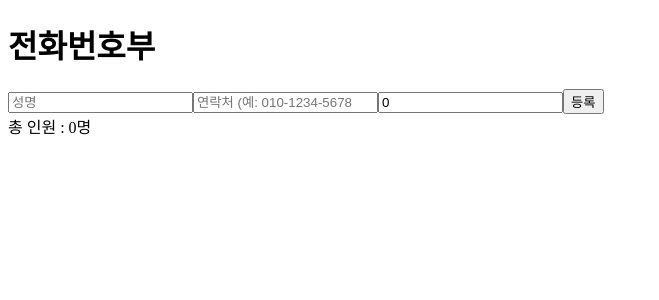
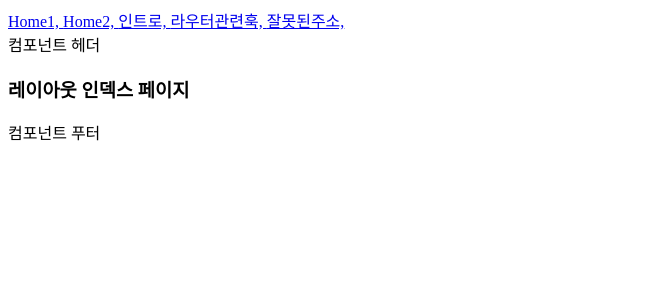
Before and after one commit to ericj706/2026_React, a React (Vite) app: page /intro in a window 1280 px wide. Shown: the top 300 px of the page, without its empty margins (0-659 px from the left). Built offline with nearby package versions, Linux system fonts and the light colour scheme.

Commit message:
day04_11:30

```diff
--- a/package.json
+++ b/package.json
@@ -11,7 +11,8 @@
   },
   "dependencies": {
     "react": "^19.2.8",
-    "react-dom": "^19.2.8"
+    "react-dom": "^19.2.8",
+    "react-router-dom": "^7.18.4"
   },
   "devDependencies": {
     "@babel/core": "^7.29.7",
--- /dev/null
+++ b/src/example/day04/App.jsx
@@ -0,0 +1,20 @@
+import { Route, Routes } from "react-router-dom";
+import Home from "./Home";
+import TopNavi from "./TopNavi";
+import NotFound from "./NotFound";
+import CommonLayout from "./CommonLayout";
+import LayoutIndex from "./LayoutIndex";
+
+export default function App( props ){
+    return (<>
+        <TopNavi></TopNavi>
+        <Routes> {/* 여기에 들어가는 경로들은 주소정의에 따라 렌더링 */}
+            <Route path="/" element={ <Home/> } />
+            <Route path="/intro" element={ <CommonLayout/>} >
+                <Route index element={ <LayoutIndex /> } />
+            </Route>
+            <Route path="*" element={ <NotFound/> } />
+        </Routes>
+    </>)
+}
+// <Route path="/도메인이후주소정의" element={ <컴포넌트/> } />
--- /dev/null
+++ b/src/example/day04/CommonLayout.jsx
@@ -0,0 +1,11 @@
+import { Outlet } from  "react-router-dom";
+
+export default function CommonLayout (props) {
+    return (<>
+        <div> 컴포넌트 헤더 </div>
+        <div>
+            <Outlet /> {/* 여기에 하위 컴포넌트가 표시되는 위치 */}
+        </div>
+        <div> 컴포넌트 푸터 </div>
+    </>)
+}
--- /dev/null
+++ b/src/example/day04/Home.jsx
@@ -0,0 +1,3 @@
+export default function Home( props ){
+    return(<> 메인페이지/본문 </>)
+}
--- /dev/null
+++ b/src/example/day04/LayoutIndex.jsx
@@ -0,0 +1,5 @@
+export default function LayoutIndex( props ){
+    return (<>
+        <h3> 레이아웃 인덱스 페이지 </h3>
+    </>)
+}
--- /dev/null
+++ b/src/example/day04/NotFound.jsx
@@ -0,0 +1,7 @@
+import { Link } from "react-router-dom";
+export default function NotFound( props ){
+    return (<>
+        <h3> 오류 페이지 </h3>
+        <Link to="/">홈으로</Link>
+    </>)
+}
--- /dev/null
+++ b/src/example/day04/TopNavi.jsx
@@ -0,0 +1,15 @@
+import { Link, NavLink } from "react-router-dom";
+export default function TopNavi( props ){
+    return (<>
+        <div>
+            <a href="/"> Home1, </a> {/* html 링크 마크업 */}
+            <NavLink to = "/"> Home2,  </NavLink>
+            <NavLink to = "/intro"> 인트로,  </NavLink>
+            <NavLink to = "/intro/router"> 라우터관련훅,  </NavLink>
+            <Link to = "/xyz"> 잘못된주소, </Link>
+        </div>
+    </>)
+}
+// <a href="이동할경로"> 텍스트 </a>              : 페이지 로드(새로고침) 있다.
+// <NavLink to = "이동할경로"> 텍스트 </NavLink>  : 페이지 로드(새로고침) 없다.
+// <Link to = "이동할경로"> 텍스트 </Link>        : 페이지 로드(새로고침) 없다. active클래스가없다.
--- a/src/main.jsx
+++ b/src/main.jsx
@@ -17,5 +17,6 @@ const create = createRoot( root );
 // import Component1 from "./example/day01/Component1";
 // create.render( <Component> /<Component> )
 
-import Practice2 from "./example/practice2/Practice2";
-create.render( <Practice2/> )
+import App from "./example/day04/App";
+import { BrowserRouter } from "react-router-dom";
+create.render( <BrowserRouter> <App/> </BrowserRouter> )
```
Also changed, not shown: src/example/day04/RouterHook.jsx (added), 2 other files (tests, documents, lock files or other folders).
